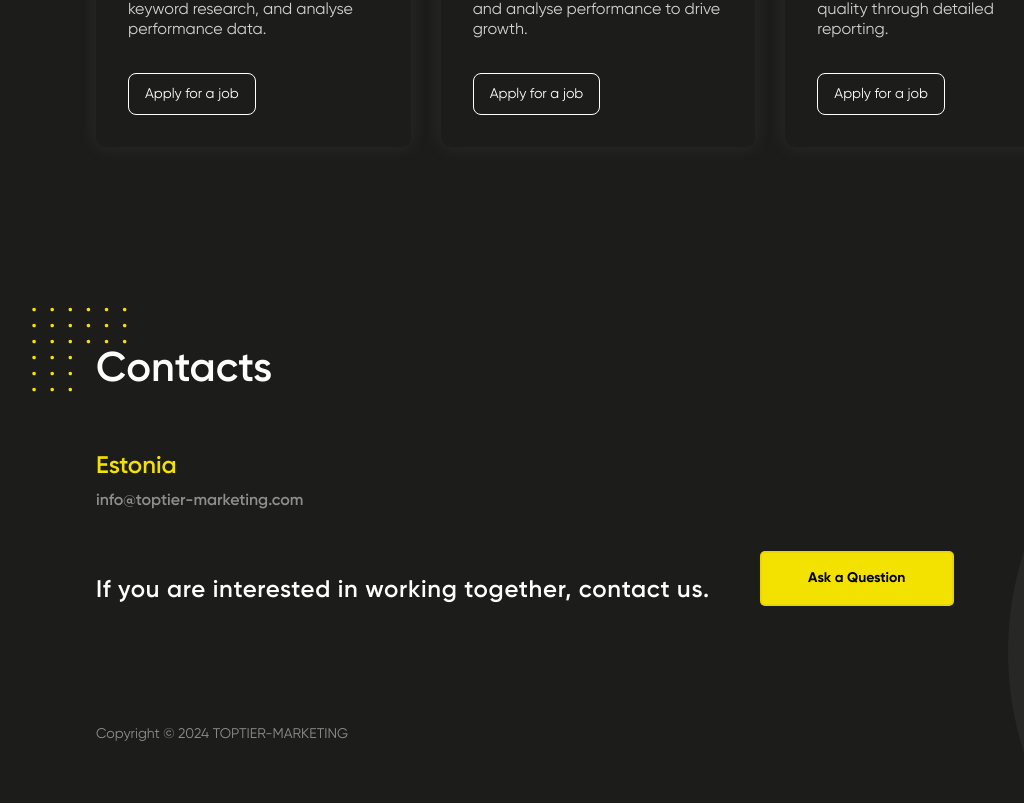
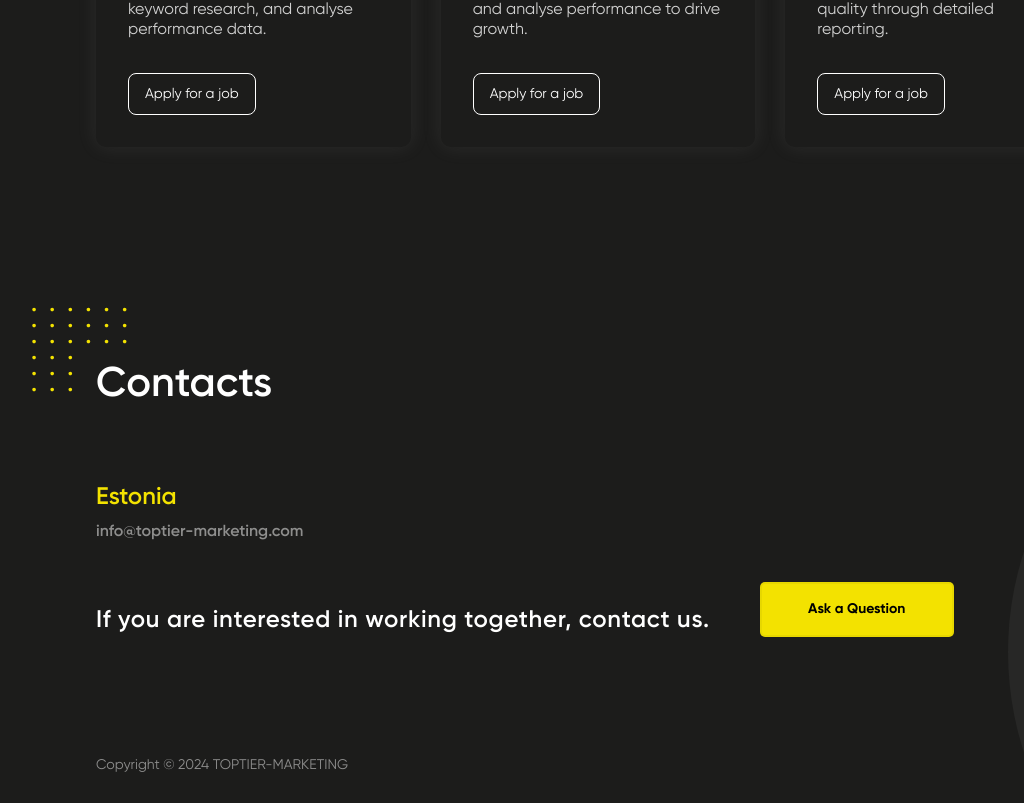
Before and after one commit to Ynln69/toptier-marketing, a React (Create React App) app: page / in a window 1280 px wide. Shown: the part 1915-2718 px from the top of the page, without its empty margins (42-1066 px from the left). Before the commit the page ends 2688 px from the top, so only its background shows below. Built offline with nearby package versions, Linux system fonts and the light colour scheme.

Commit message:
Update footer

```diff
--- a/src/components/Footer/Footer.module.css
+++ b/src/components/Footer/Footer.module.css
@@ -7,7 +7,7 @@
 .contactsTitle {
   position: relative;
   margin-bottom: 60px;
-
+  line-height: clamp(3.5rem, 2.292vw + 2.937rem, 5rem);
   &::before {
     position: absolute;
     content: '';
```
